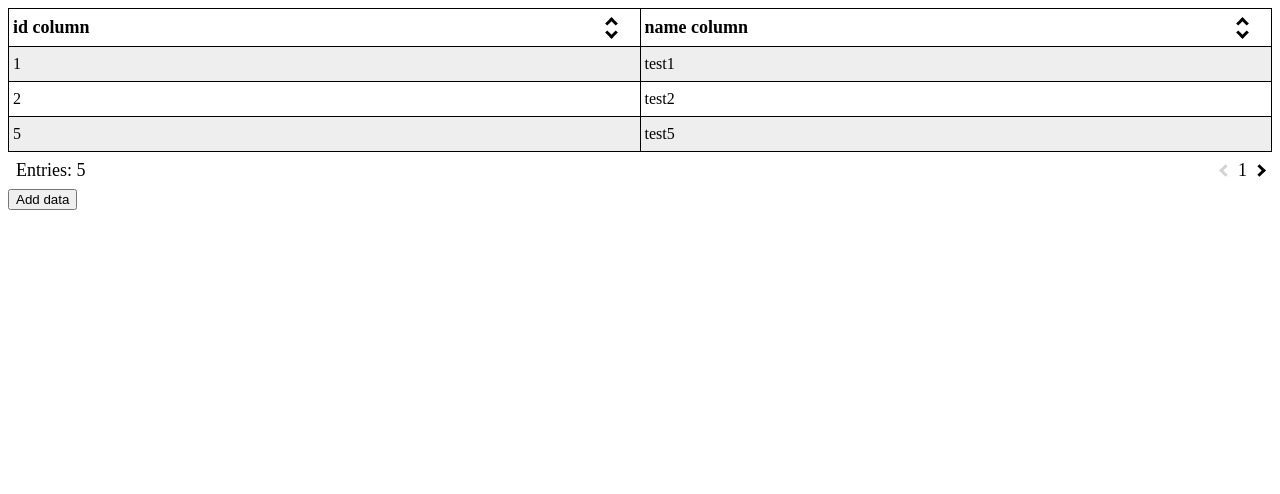
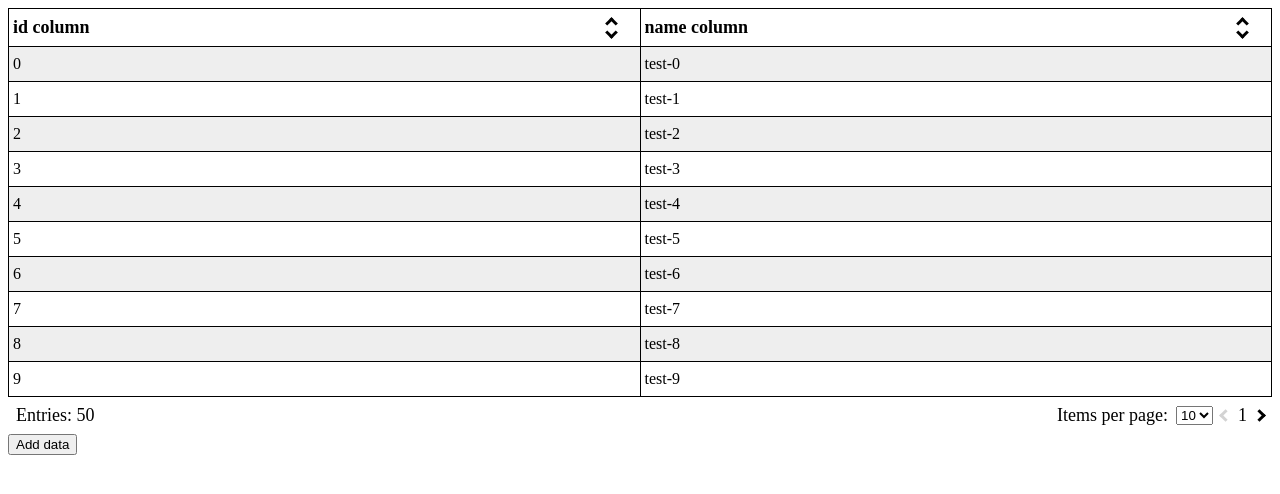
Before and after one commit to NoMercy235/angular-recap, an Angular app: page / in a window 1280 px wide. Shown: the top 494 px of the page. Built offline with nearby package versions, Linux system fonts and the light colour scheme.

Commit message:
feat: add option to change the items per page

```diff
--- a/src/app/app.component.html
+++ b/src/app/app.component.html
@@ -1,4 +1,10 @@
-<t-grid [data]="tableData" (sortChange)="onSortChange($event)" [sortable]="true" [pageSize]="3">
+<t-grid
+  [data]="tableData"
+  [sortable]="true"
+  [pageSize]="10"
+  (sortChange)="onSortChange($event)"
+  (paginationChange)="onPaginationChange($event)"
+>
   <t-column name="id column" property="id" [sortable]="true"></t-column>
   <t-column name="name column" property="name" [sortable]="true"></t-column>
 </t-grid>
--- a/src/app/app.component.ts
+++ b/src/app/app.component.ts
@@ -8,19 +8,21 @@ import { Component } from '@angular/core';
 export class AppComponent {
   title = 'ui-path';
 
-  tableData = [
-    { id: 1, name: 'test1' },
-    { id: 2, name: 'test2' },
-    { id: 5, name: 'test5' },
-    { id: 3, name: 'test3' },
-    { id: 4, name: 'test4' },
-  ];
+  tableData = new Array(50).fill(0).map((el, index) => {
+    return { id: index, name: `test-${index}`};
+  });
 
   addData = () => {
     this.tableData = [...this.tableData, { id: 3, name: 'test3' }]
   };
 
   onSortChange = (newSort) => {
+    // API call
     console.log(newSort);
   };
+
+  onPaginationChange = (newPagination) => {
+    // API call
+    console.log(newPagination);
+  };
 }
--- a/src/shared/table/t-grid/t-grid.component.ts
+++ b/src/shared/table/t-grid/t-grid.component.ts
@@ -5,6 +5,7 @@ import {
   EventEmitter,
   Input,
   OnChanges,
+  OnInit,
   Output,
   QueryList,
   ViewChildren
@@ -19,7 +20,7 @@ import { TSortIcon } from "../t-sort-icon/t-sort-icon.component";
   styleUrls: ['./t-grid.component.scss'],
   changeDetection: ChangeDetectionStrategy.OnPush,
 })
-export class TGrid<T> implements OnChanges {
+export class TGrid<T> implements OnInit, OnChanges {
   @Input() data: T[];
   @Input() sortable?: boolean = false;
   @Input() pageSize?: number;
@@ -33,8 +34,20 @@ export class TGrid<T> implements OnChanges {
   sort: TableSort;
   pagination: TablePagination;
 
-  ngOnChanges () {
-    this.pageSize && this.setPagination(1);
+  ngOnInit () {
+    if (!this.pageSize) return;
+    this.pagination = {
+      page: 1,
+      pageSize: this.pageSize,
+      total: this.data.length,
+    };
+  }
+
+  ngOnChanges (changes) {
+    const { data: { previousValue, currentValue } } = changes;
+    if (previousValue !== currentValue) {
+      this.setPagination({ ...this.pagination, total: currentValue.length });
+    }
   }
 
   getSortedData = (data: T[]) => {
@@ -72,16 +85,12 @@ export class TGrid<T> implements OnChanges {
     return this.sortable && column.sortable;
   };
 
-  setPagination = (page) => {
-    this.pagination = {
-      total: this.data.length,
-      page: page,
-      pageSize: this.pageSize,
-    };
+  setPagination = (pagination) => {
+    this.pagination = pagination;
   };
 
   onPaginationChange = (pagination: TablePagination) => {
     this.paginationChange.emit(pagination);
-    this.setPagination(pagination.page);
+    this.pagination = pagination;
   };
 }
--- a/src/shared/table/t-pagination/t-pagination.component.html
+++ b/src/shared/table/t-pagination/t-pagination.component.html
@@ -3,6 +3,12 @@
     Entries: {{pagination.total}}
   </div>
   <div class="pages-container">
+    <span>Items per page: </span>
+    <select [value]="pagination.pageSize" (change)="onPageSizeChange($event)">
+      <option>3</option>
+      <option>5</option>
+      <option>10</option>
+    </select>
     <arrow [disabled]="isFirstPage()" [direction]="arrowDirectionEnum.Left" (click)="onPreviousPage()"></arrow>
     <span>{{pagination.page}}</span>
     <arrow [disabled]="isLastPage()" [direction]="arrowDirectionEnum.Right" (click)="onNextPage()"></arrow>
--- a/src/shared/table/t-pagination/t-pagination.component.scss
+++ b/src/shared/table/t-pagination/t-pagination.component.scss
@@ -12,7 +12,7 @@
     align-items: center;
 
     & > *:not(:last-child) {
-      padding-right: 8px;
+      margin-right: 8px;
     }
   }
 }
--- a/src/shared/table/t-pagination/t-pagination.component.ts
+++ b/src/shared/table/t-pagination/t-pagination.component.ts
@@ -30,4 +30,10 @@ export class TPagination {
     const newPagination = { ...this.pagination, page: this.pagination.page + 1 };
     this.onPaginationChange.emit(newPagination);
   };
+
+  onPageSizeChange = (event) => {
+    const { target: { value } } = event;
+    const newPagination = { ...this.pagination, pageSize: +value };
+    this.onPaginationChange.emit(newPagination);
+  };
 }
```
